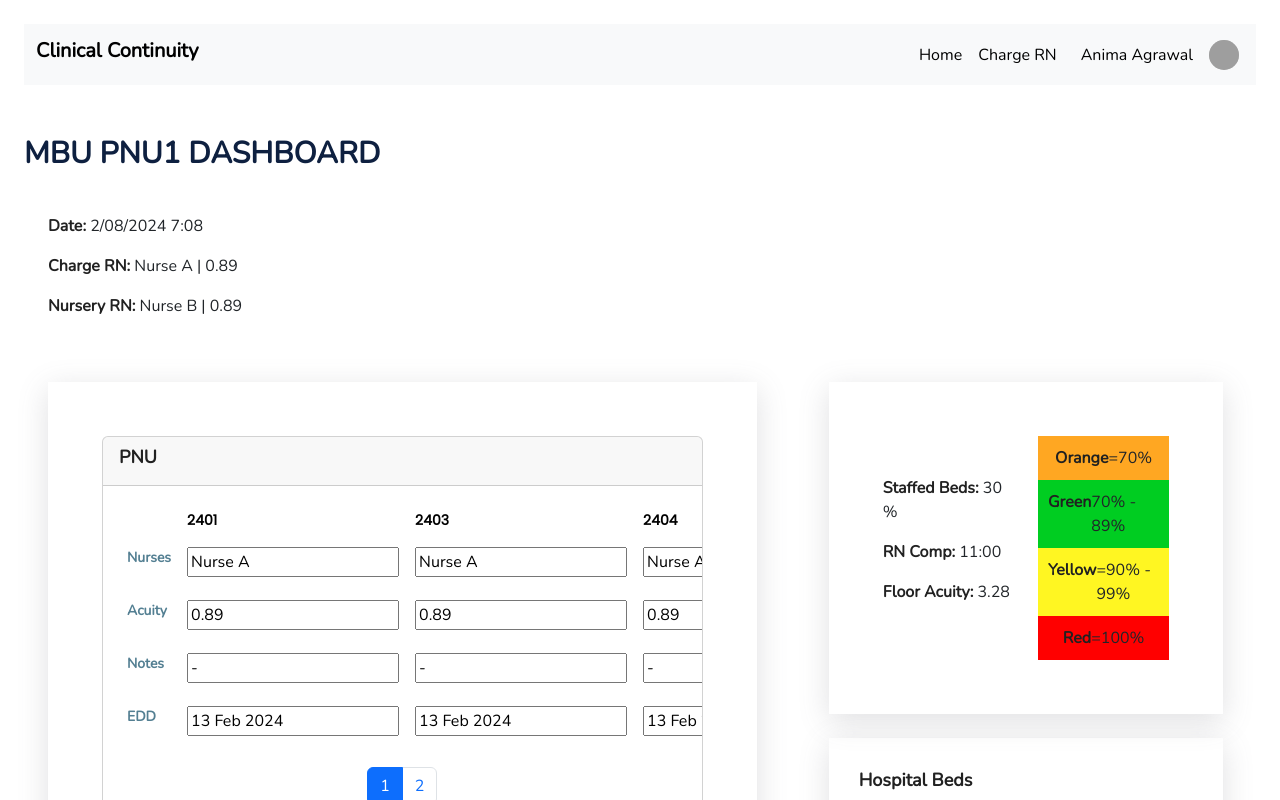
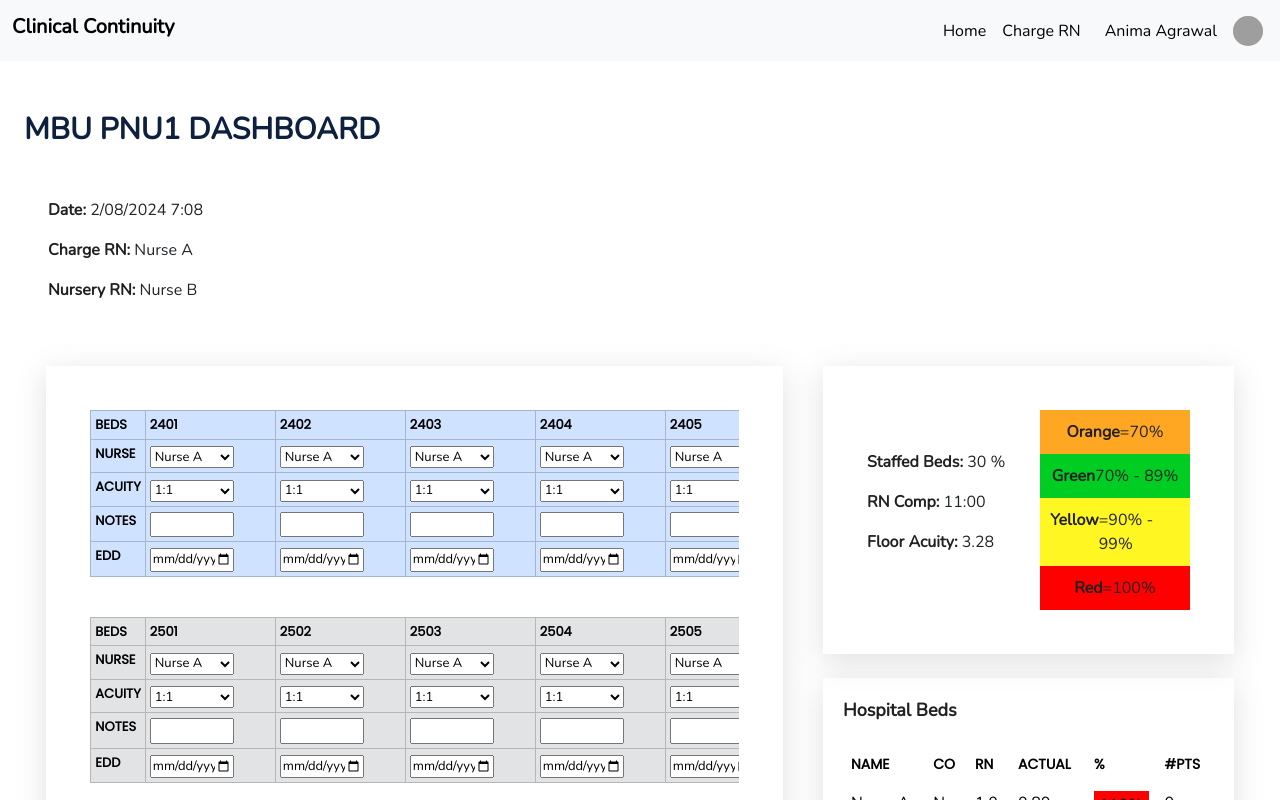
Before and after one commit to Haseebqaiser070/clinicalcontinuity, a React (Create React App) app: page /incharge-dashboard in a window 1280 px wide. Shown: the top 800 px of the page. Built offline with nearby package versions, Linux system fonts and the light colour scheme; grey boxes are pictures that could not be loaded.

Commit message:
Revisions

```diff
--- a/src/components/admin/AdminDashboard.js
+++ b/src/components/admin/AdminDashboard.js
@@ -16,8 +16,8 @@ const AdminDashboard = () => {
   return (
     <div className="p-4">
       <NavBar />
-      <h1 className="pb-4 mt-4 pt-4 mb-4">Hospital Data</h1>
-      <div className="row">
+      <h1 className="pb-4 mt-4 pt-4 mb-2">Hospital Data</h1>
+      {/* <div className="row">
         <div className="col-md-7 table-card d-flex flex-column m-4">
           <TableHeader
             title="Hospital Beds"
@@ -97,7 +97,7 @@ const AdminDashboard = () => {
             </table>
           </div>
         </div>
-      </div>
+      </div> */}
       <div className="row">
         <div className="table-card d-flex flex-column m-4">
           <TableHeader title="Nurses" onClick={() => setModalShowNurse(true)} />
--- a/src/components/incharge/InchargeDashboard.js
+++ b/src/components/incharge/InchargeDashboard.js
@@ -7,23 +7,23 @@ import RoomAssigned from "./RoomAssigned";
 
 const InchargeDashboard = () => {
   return (
-    <div className="p-4">
+    <div className="">
       <NavBar />
-      <h1 className="pb-2 mt-4 pt-4">MBU PNU1 DASHBOARD</h1>
+      <h1 className=" m-4 pt-4">MBU PNU1 DASHBOARD</h1>
 
-      <div className="p-4">
+      <div className="p-4 m-4">
         <p>
           <span className="stat">Date:</span> <span>2/08/2024 7:08</span>
         </p>
         <p>
-          <span className="stat">Charge RN:</span> <span>Nurse A | 0.89</span>
+          <span className="stat">Charge RN:</span> <span>Nurse A</span>
         </p>
         <p>
-          <span className="stat">Nursery RN:</span> <span>Nurse B | 0.89</span>
+          <span className="stat">Nursery RN:</span> <span>Nurse B</span>
         </p>
       </div>
-      <div className="row">
-        <div className="col-md-7 d-flex flex-column m-4">
+      <div className="row d-flex justify-content-center">
+        <div className="col-md-7 d-flex flex-column mx-2">
         <div className="mb-4 table-card">
             <RoomAssigned/>
 
@@ -33,7 +33,7 @@ const InchargeDashboard = () => {
 
           </div>
         </div>
-        <div className="col-md-4 d-flex flex-column m-4">
+        <div className="col-md-4 d-flex flex-column mx-2">
           <div className="mb-4 table-card">
             <ColorStats />
           </div>
--- a/src/components/incharge/RoomAssigned.js
+++ b/src/components/incharge/RoomAssigned.js
@@ -1,228 +1,490 @@
 import React, { useState } from "react";
 
 const RoomAssigned = (props) => {
-  const [showSnackbar, setShowSnackbar] = useState(false);
-  // Dummy data for beds
-  const [categories, setCategories] = useState([
-    {
-      name: "PNU",
-      beds: [
+  const [bedsTable1, setBedsTable1] = useState([
     {
       bedNumber: "2401",
       nurse: "Nurse A",
       acuity: "0.89",
-          notes: "-",
+      notes: "",
+      edd: "13 Feb 2024",
+    },
+    {
+      bedNumber: "2402",
+      nurse: "Nurse A",
+      acuity: "0.89",
+      notes: "",
       edd: "13 Feb 2024",
     },
     {
       bedNumber: "2403",
       nurse: "Nurse A",
       acuity: "0.89",
-          notes: "-",
+      notes: "",
       edd: "13 Feb 2024",
     },
     {
       bedNumber: "2404",
       nurse: "Nurse A",
       acuity: "0.89",
-          notes: "-",
+      notes: "",
       edd: "13 Feb 2024",
     },
     {
       bedNumber: "2405",
       nurse: "Nurse A",
       acuity: "0.89",
-          notes: "-",
+      notes: "",
       edd: "13 Feb 2024",
     },
     {
-          bedNumber: "2403",
+      bedNumber: "2406",
       nurse: "Nurse A",
       acuity: "0.89",
-          notes: "-",
+      notes: "",
       edd: "13 Feb 2024",
     },
-        // Add more beds for Category 1 as needed
-      ],
-      currentPage: 1,
-      bedsPerPage: 4,
+    {
+      bedNumber: "2407",
+      nurse: "Nurse A",
+      acuity: "0.89",
+      notes: "",
+      edd: "13 Feb 2024",
+    },
+    // Add more beds for Table 1 as needed
+  ]);
+
+  const [bedsTable2, setBedsTable2] = useState([
+    {
+      bedNumber: "2501",
+      nurse: "Nurse A",
+      acuity: "0.89",
+      notes: "",
+      edd: "13 Feb 2024",
     },
     {
-      name: "Category 2",
-      beds: [
+      bedNumber: "2502",
+      nurse: "Nurse A",
+      acuity: "0.89",
+      notes: "",
+      edd: "13 Feb 2024",
+    },
     {
-          bedNumber: "2402",
-          nurse: "Nurse B",
-          acuity: "0.75",
-          notes: "-",
-          edd: "15 Feb 2024",
+      bedNumber: "2503",
+      nurse: "Nurse A",
+      acuity: "0.89",
+      notes: "",
+      edd: "13 Feb 2024",
     },
-        // Add more beds for Category 2 as needed
-      ],
-      currentPage: 1,
-      bedsPerPage: 4,
+    {
+      bedNumber: "2504",
+      nurse: "Nurse A",
+      acuity: "0.89",
+      notes: "",
+      edd: "13 Feb 2024",
     },
-    // Add more categories as needed
+    {
+      bedNumber: "2505",
+      nurse: "Nurse A",
+      acuity: "0.89",
+      notes: "",
+      edd: "13 Feb 2024",
+    },
+    {
+      bedNumber: "2506",
+      nurse: "Nurse A",
+      acuity: "0.89",
+      notes: "",
+      edd: "13 Feb 2024",
+    },
+    {
+      bedNumber: "2507",
+      nurse: "Nurse A",
+      acuity: "0.89",
+      notes: "",
+      edd: "13 Feb 2024",
+    },
+    {
+      bedNumber: "2508",
+      nurse: "Nurse A",
+      acuity: "0.89",
+      notes: "",
+      edd: "13 Feb 2024",
+    },
+    {
+      bedNumber: "2509",
+      nurse: "Nurse A",
+      acuity: "0.89",
+      notes: "",
+      edd: "13 Feb 2024",
+    },
+    {
+      bedNumber: "2510",
+      nurse: "Nurse A",
+      acuity: "0.89",
+      notes: "",
+      edd: "13 Feb 2024",
+    },
   ]);
 
+  const [bedsTable3, setBedsTable3] = useState([
+    {
+      bedNumber: "2511",
+      nurse: "Nurse A",
+      acuity: "0.89",
+      notes: "",
+      edd: "13 Feb 2024",
+    },
+    {
+      bedNumber: "2512",
+      nurse: "Nurse A",
+      acuity: "0.89",
+      notes: "",
+      edd: "13 Feb 2024",
+    },
+    {
+      bedNumber: "2513",
+      nurse: "Nurse A",
+      acuity: "0.89",
+      notes: "",
+      edd: "13 Feb 2024",
+    },
+    {
+      bedNumber: "2514",
+      nurse: "Nurse A",
+      acuity: "0.89",
+      notes: "",
+      edd: "13 Feb 2024",
+    },
+    {
+      bedNumber: "2515",
+      nurse: "Nurse A",
+      acuity: "0.89",
+      notes: "",
+      edd: "13 Feb 2024",
+    },
+    {
+      bedNumber: "2516",
+      nurse: "Nurse A",
+      acuity: "0.89",
+      notes: "",
+      edd: "13 Feb 2024",
+    },
+    {
+      bedNumber: "2517",
+      nurse: "Nurse A",
+      acuity: "0.89",
+      notes: "",
+      edd: "13 Feb 2024",
+    },
+    {
+      bedNumber: "2518",
+      nurse: "Nurse A",
+      acuity: "0.89",
+      notes: "",
+      edd: "13 Feb 2024",
+    },
+    {
+      bedNumber: "2519",
+      nurse: "Nurse A",
+      acuity: "0.89",
+      notes: "",
+      edd: "13 Feb 2024",
+    },
+    {
+      bedNumber: "2520",
+      nurse: "Nurse A",
+      acuity: "0.89",
+      notes: "",
+      edd: "13 Feb 2024",
+    },
+  ]);
+
+  const [bedsTable4, setBedsTable4] = useState([
+    {
+      bedNumber: "2521",
+      nurse: "Nurse A",
+      acuity: "0.89",
+      notes: "",
+      edd: "13 Feb 2024",
+    },
+    {
+      bedNumber: "2522",
+      nurse: "Nurse A",
+      acuity: "0.89",
+      notes: "",
+      edd: "13 Feb 2024",
+    },    {
+      bedNumber: "2523",
+      nurse: "Nurse A",
+      acuity: "0.89",
+      notes: "",
+      edd: "13 Feb 2024",
+    },    {
+      bedNumber: "2524",
+      nurse: "Nurse A",
+      acuity: "0.89",
+      notes: "",
+      edd: "13 Feb 2024",
+    },    {
+      bedNumber: "2525",
+      nurse: "Nurse A",
+      acuity: "0.89",
+      notes: "",
+      edd: "13 Feb 2024",
+    },    {
+      bedNumber: "2526",
+      nurse: "Nurse A",
+      acuity: "0.89",
+      notes: "",
+      edd: "13 Feb 2024",
+    },    {
+      bedNumber: "2527",
+      nurse: "Nurse A",
+      acuity: "0.89",
+      notes: "",
+      edd: "13 Feb 2024",
+    },    {
+      bedNumber: "2528",
+      nurse: "Nurse A",
+      acuity: "0.89",
+      notes: "",
+      edd: "13 Feb 2024",
+    },    {
+      bedNumber: "2529",
+      nurse: "Nurse A",
+      acuity: "0.89",
+      notes: "",
+      edd: "13 Feb 2024",
+    },    {
+      bedNumber: "2530",
+      nurse: "Nurse A",
+      acuity: "0.89",
+      notes: "",
+      edd: "13 Feb 2024",
+    },    {
+      bedNumber: "2531",
+      nurse: "Nurse A",
+      acuity: "0.89",
+      notes: "",
+      edd: "13 Feb 2024",
+    },
+
+  ]);
+
+  const acuityOptions = ["1:1", "1:2", "1:3", "1:4", "1:5"];
+  const nurseOptions = ["Nurse A", "Nurse B", "Nurse C", "Nurse D", "Nurse E"];
+
   // Function to update nurse information
-  const updateNurseInfo = (categoryIndex, bedIndex, value) => {
-    const updatedCategories = [...categories];
-    updatedCategories[categoryIndex].beds[bedIndex].nurse = value;
-    setCategories(updatedCategories);
-    setShowSnackbar(true);
-    // Hide the snackbar after 1-2 seconds
-    setTimeout(() => {
-      setShowSnackbar(false);
-    }, 2000);
+  const updateNurseInfo = (tableIndex, bedIndex, value) => {
+    const setBeds = getSetBedsFunction(tableIndex);
+    const updatedBeds = [...setBeds];
+    updatedBeds[bedIndex].nurse = value;
+    switch (tableIndex) {
+      case 1:
+        setBedsTable1(updatedBeds);
+        break;
+      case 2:
+        setBedsTable2(updatedBeds);
+        break;
+      case 3:
+        setBedsTable3(updatedBeds);
+        break;
+      case 4:
+        setBedsTable4(updatedBeds);
+        break;
+      default:
+        break;
+    }
   };
 
   // Function to update acuity information
-  const updateAcuityInfo = (categoryIndex, bedIndex, value) => {
-    const updatedCategories = [...categories];
-    updatedCategories[categoryIndex].beds[bedIndex].acuity = value;
-    setCategories(updatedCategories);
-    setShowSnackbar(true);
-    // Hide the snackbar after 1-2 seconds
-    setTimeout(() => {
-      setShowSnackbar(false);
-    }, 2000);
+  const updateAcuityInfo = (tableIndex, bedIndex, value) => {
+    const setBeds = getSetBedsFunction(tableIndex);
+    const updatedBeds = [...setBeds];
+    updatedBeds[bedIndex].acuity = value;
+    switch (tableIndex) {
+      case 1:
+        setBedsTable1(updatedBeds);
+        break;
+      case 2:
+        setBedsTable2(updatedBeds);
+        break;
+      case 3:
+        setBedsTable3(updatedBeds);
+        break;
+      case 4:
+        setBedsTable4(updatedBeds);
+        break;
+      default:
+        break;
+    }
   };
 
   // Function to update notes information
-  const updateNotesInfo = (categoryIndex, bedIndex, value) => {
-    const updatedCategories = [...categories];
-    updatedCategories[categoryIndex].beds[bedIndex].notes = value;
-    setCategories(updatedCategories);
-    setShowSnackbar(true);
-    // Hide the snackbar after 1-2 seconds
-    setTimeout(() => {
-      setShowSnackbar(false);
-    }, 2000);
+  const updateNotesInfo = (tableIndex, bedIndex, value) => {
+    const setBeds = getSetBedsFunction(tableIndex);
+    const updatedBeds = [...setBeds];
+    updatedBeds[bedIndex].notes = value;
+    switch (tableIndex) {
+      case 1:
+        setBedsTable1(updatedBeds);
+        break;
+      case 2:
+        setBedsTable2(updatedBeds);
+        break;
+      case 3:
+        setBedsTable3(updatedBeds);
+        break;
+      case 4:
+        setBedsTable4(updatedBeds);
+        break;
+      default:
+        break;
+    }
   };
 
   // Function to update EDD information
-  const updateEDDInfo = (categoryIndex, bedIndex, value) => {
-    const updatedCategories = [...categories];
-    updatedCategories[categoryIndex].beds[bedIndex].edd = value;
-    setCategories(updatedCategories);
-    setShowSnackbar(true);
-    // Hide the snackbar after 1-2 seconds
-    setTimeout(() => {
-      setShowSnackbar(false);
-    }, 2000);
+  const updateEDDInfo = (tableIndex, bedIndex, value) => {
+    const setBeds = getSetBedsFunction(tableIndex);
+    const updatedBeds = [...setBeds];
+    updatedBeds[bedIndex].edd = value;
+    switch (tableIndex) {
+      case 1:
+        setBedsTable1(updatedBeds);
+        break;
+      case 2:
+        setBedsTable2(updatedBeds);
+        break;
+      case 3:
+        setBedsTable3(updatedBeds);
+        break;
+      case 4:
+        setBedsTable4(updatedBeds);
+        break;
+      default:
+        break;
+    }
   };
 
-  // Function to handle pagination within a category
-  const handlePageChange = (categoryIndex, pageNumber) => {
-    const updatedCategories = [...categories];
-    updatedCategories[categoryIndex].currentPage = pageNumber;
-    setCategories(updatedCategories);
+  // Function to return the appropriate setBeds function based on tableIndex
+  const getSetBedsFunction = (tableIndex) => {
+    switch (tableIndex) {
+      case 1:
+        return bedsTable1;
+      case 2:
+        return bedsTable2;
+      case 3:
+        return bedsTable3;
+      case 4:
+        return bedsTable4;
+      default:
+        return bedsTable1;
+    }
   };
+  const tableColors = ["table-primary", "table-secondary", "table-success", "table-danger"];
 
   return (
     <div>
-      {categories.map((category, categoryIndex) => (
-        <div className="card m-4" key={categoryIndex}>
-          <div className="card-header d-flex justify-content-between align-items-center">
-            <h2>{category.name}</h2>
-            {/* <button className="btn btn-web">Update</button> */}
-          </div>
-          <div className="card-body table-responsive">
-            <table className="table table-borderless">
+      {/* Render each table separately */}
+      {[bedsTable1, bedsTable2, bedsTable3, bedsTable4].map(
+        (beds, tableIndex) => (
+          <div key={tableIndex} className="m-4">
+            <div className={`table-responsive ${tableColors[tableIndex]} `}>
+              <table className={`table-hover table-sm table table-bordered ${tableColors[tableIndex]}`}>
+
                 <thead>
                   <tr>
-                  <th></th>
-                  {category.beds
-                    .slice(
-                      (category.currentPage - 1) * category.bedsPerPage,
-                      category.currentPage * category.bedsPerPage
-                    )
-                    .map((bed, bedIndex) => (
-                      <th key={bedIndex}>{bed.bedNumber}</th>
+                    <th  className="bedhead ">Beds</th>
+                    {beds.map((bed, bedIndex) => (
+                      <th className="bedhead" key={bedIndex}>
+                        {bed.bedNumber}
+                      </th>
                     ))}
                   </tr>
                 </thead>
                 <tbody>
                   <tr>
-                  <td>
-                    <p className="subheading">Nurses</p>
-                  </td>
-                  {category.beds
-                    .slice(
-                      (category.currentPage - 1) * category.bedsPerPage,
-                      category.currentPage * category.bedsPerPage
-                    )
-                    .map((bed, bedIndex) => (
+                    <th className="bedhead">Nurse</th>
+                    {beds.map((bed, bedIndex) => (
                       <td key={bedIndex}>
-                        <input
-                          type="text"
+                        <select
+                          className="bedbody input-field"
                           value={bed.nurse}
                           onChange={(e) =>
-                            updateNurseInfo(categoryIndex, bedIndex, e.target.value)
+                            updateNurseInfo(
+                              tableIndex + 1,
+                              bedIndex,
+                              e.target.value
+                            )
+                          }
+                        >
+                          {nurseOptions.map((option, i) => (
+                            <option key={i} value={option}>
+                              {option}
+                            </option>
+                          ))}
+                        </select>
+                      </td>
+                    ))}
+                  </tr>
+                  <tr>
+                    <th className="bedhead">Acuity</th>
+                    {beds.map((bed, bedIndex) => (
+                      <td key={bedIndex}>
+                        <select
+                          className="bedbody input-field"
+                          value={bed.acuity}
+                          onChange={(e) =>
+                            updateAcuityInfo(
+                              tableIndex + 1,
+                              bedIndex,
+                              e.target.value
+                            )
+                          }
+                        >
+                          {acuityOptions.map((option, i) => (
+                            <option key={i} value={option}>
+                              {option}
+                            </option>
+                          ))}
+                        </select>
+                      </td>
+                    ))}
+                  </tr>
+                  <tr>
+                    <th className="bedhead">Notes</th>
+                    {beds.map((bed, bedIndex) => (
+                      <td key={bedIndex} className="col-1">
+                        <input
+                          className="bedbody input-field"
+                          type="text"
+                          value={bed.notes}
+                          onChange={(e) =>
+                            updateNotesInfo(
+                              tableIndex + 1,
+                              bedIndex,
+                              e.target.value
+                            )
                           }
                         />
                       </td>
                     ))}
                   </tr>
                   <tr>
-                  <td>
-                    <p className="subheading">Acuity</p>
-                  </td>
-                  {category.beds
-                    .slice(
-                      (category.currentPage - 1) * category.bedsPerPage,
-                      category.currentPage * category.bedsPerPage
-                    )
-                    .map((bed, bedIndex) => (
-                      <td key={bedIndex}>
+                    <th className="bedhead">EDD</th>
+                    {beds.map((bed, bedIndex) => (
+                      <td key={bedIndex} >
                         <input
-                          type="text"
-                          value={bed.acuity}
-                          onChange={(e) =>
-                            updateAcuityInfo(categoryIndex, bedIndex, e.target.value)
-                          }
-                        />
-                      </td>
-                    ))}
-                </tr>
-                <tr>
-                  <td>
-                    <p className="subheading">Notes</p>
-                  </td>
-                  {category.beds
-                    .slice(
-                      (category.currentPage - 1) * category.bedsPerPage,
-                      category.currentPage * category.bedsPerPage
-                    )
-                    .map((bed, bedIndex) => (
-                      <td key={bedIndex}>
-                        <input
-                          type="text"
-                          value={bed.notes}
-                          onChange={(e) =>
-                            updateNotesInfo(categoryIndex, bedIndex, e.target.value)
-                          }
-                        />
-                      </td>
-                    ))}
-                </tr>
-                <tr>
-                  <td>
-                    <p className="subheading">EDD</p>
-                  </td>
-                  {category.beds
-                    .slice(
-                      (category.currentPage - 1) * category.bedsPerPage,
-                      category.currentPage * category.bedsPerPage
-                    )
-                    .map((bed, bedIndex) => (
-                      <td key={bedIndex}>
-                        <input
-                          type="text"
+                          className="bedbody input-field"
+                          type="date"
                           value={bed.edd}
                           onChange={(e) =>
-                            updateEDDInfo(categoryIndex, bedIndex, e.target.value)
+                            updateEDDInfo(
+                              tableIndex + 1,
+                              bedIndex,
+                              e.target.value
+                            )
                           }
                         />
                       </td>
@@ -230,34 +492,9 @@ const RoomAssigned = (props) => {
                   </tr>
                 </tbody>
               </table>
-            <nav>
-              <ul className="pagination justify-content-center ">
-                {Array.from(
-                  { length: Math.ceil(category.beds.length / category.bedsPerPage) },
-                  (_, index) => (
-                    <li
-                      key={index}
-                      className={`page-item ${
-                        category.currentPage === index + 1 ? "active" : ""
-                      }`}
-                    >
-                      <button
-                        className="page-link"
-                        onClick={() => handlePageChange(categoryIndex, index + 1)}
-                      >
-                        {index + 1}
-                      </button>
-                    </li>
-                  )
-                )}
-              </ul>
-            </nav>
             </div>
           </div>
-      ))}
-            {/* Snackbar */}
-            {showSnackbar && (
-        <div className="snackbar">Updated successfully!</div>
+        )
       )}
     </div>
   );
--- a/src/components/styles.css
+++ b/src/components/styles.css
@@ -62,7 +62,7 @@ th {
 }
 
 .table-card {
-    padding: 30px;
+    padding: 20px;
     box-shadow: rgba(100, 100, 111, 0.2) 0px 7px 29px 0px;
 }
 
@@ -116,3 +116,16 @@ th {
   border-radius: 5px;
   z-index: 999;
 }
+
+.bedhead{
+  font-size: 13px;
+  font-weight: bold;
+}
+.bedbody{
+  font-size: 13px;
+  font-weight: normal;
+}
+
+.input-field {
+  width: 70%; /* or adjust the width as needed */
+}
```
Lines whose indentation alone changed are shown as unchanged.
